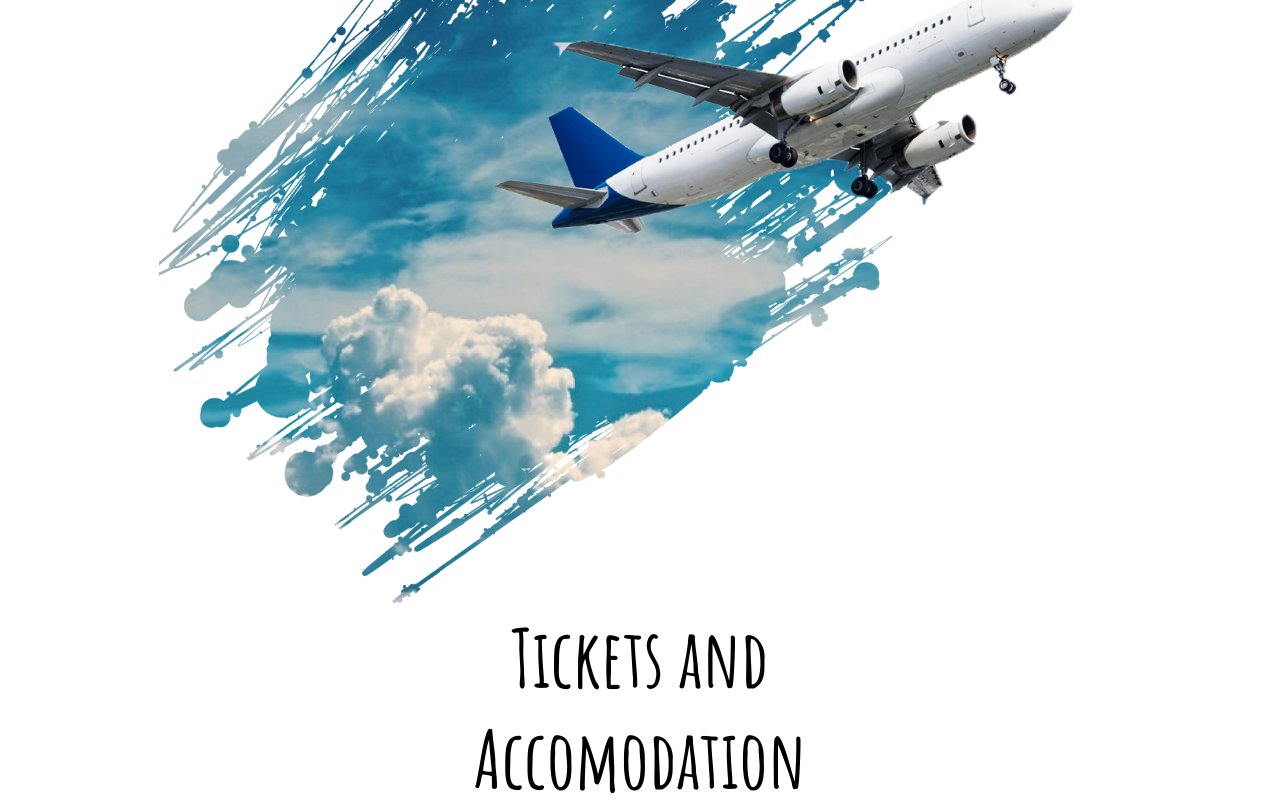
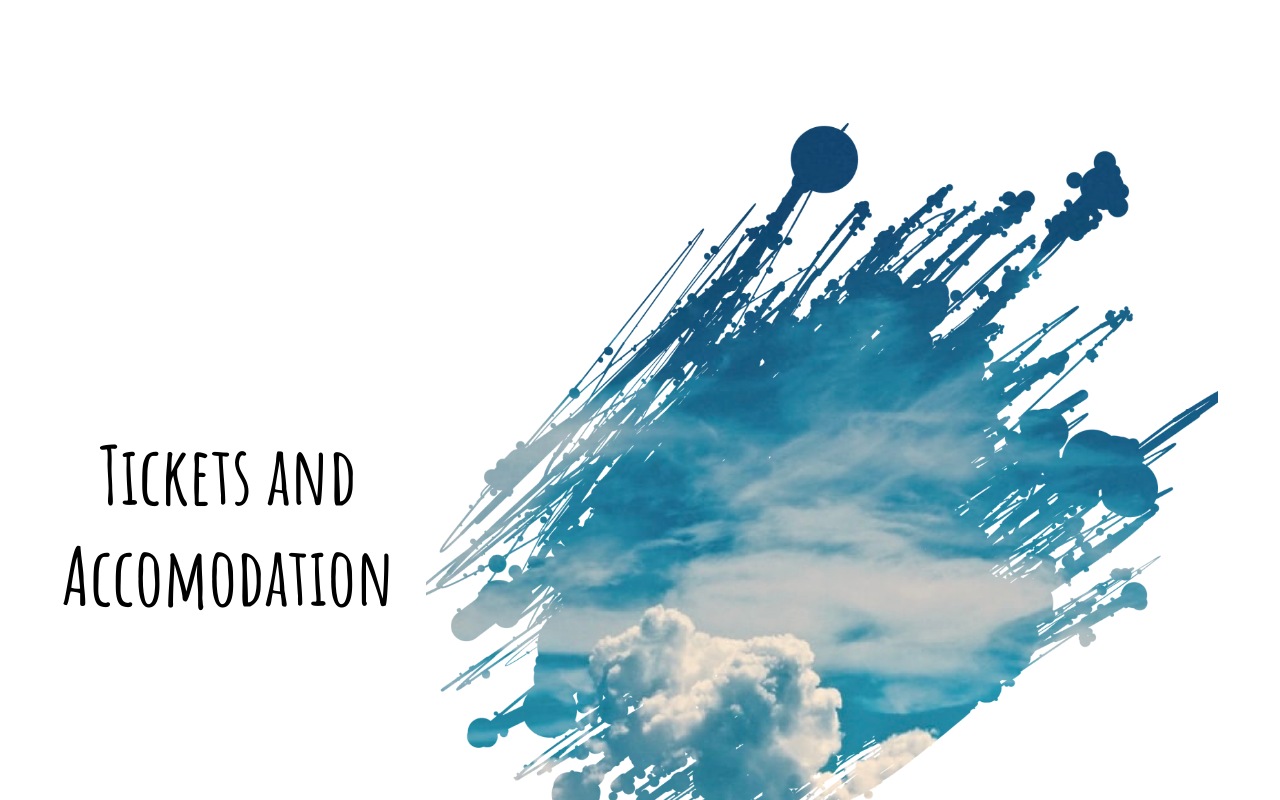
Before and after one commit to NikhitaBarat/great-escape, a React (Create React App) app in the folder client/: page / in a window 1280 px wide. Shown: the part 1000-1800 px from the top of the page. Built offline with nearby package versions, Linux system fonts and the light colour scheme.

Commit message:
home tickets and accm

```diff
--- a/client/src/pages/home/home.pages.jsx
+++ b/client/src/pages/home/home.pages.jsx
@@ -15,11 +15,11 @@ const Home = () => {
       </div>
     </div>
     <div className="middle-section">
+      <h1>Tickets and <br/> Accomodation</h1>
       <div className="home-container">
         <img className='bg-sky' src={Sky} alt="" />
       </div>
       <img src={Plane} className="plane" alt="" />
-      <h1>Tickets and <br/> Accomodation</h1>
     </div>
     </div>
   )
--- a/client/src/pages/home/home.styles.css
+++ b/client/src/pages/home/home.styles.css
@@ -32,7 +32,10 @@
     margin-top: -10rem;
     margin-left: -30rem;
 }
-
+.middle-section {
+    margin-top: 20rem;
+}
 .middle-section h1 {
     font-size: 5rem;
+    margin-right: 2rem;
 }
```
